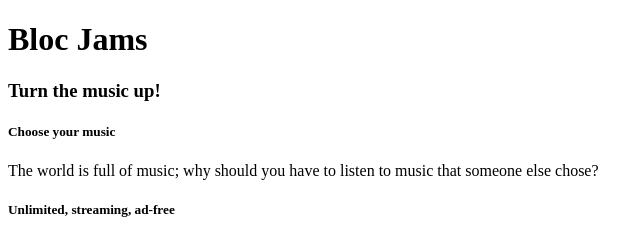
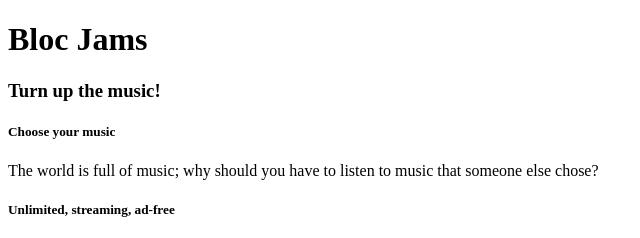
Before and after one commit to alavery2/bloc-jams, a plain HTML site: page index.html in a window 1280 px wide. Shown: the top 238 px of the page, 0-640 px from the left. Drawn offline with Linux system fonts and the light colour scheme.

Commit message:
update message

```diff
--- a/index.html
+++ b/index.html
@@ -8,7 +8,7 @@
          </div>
          <div> <!-- hero content -->
              <h1>Bloc Jams</h1>
-             <h3>Turn the music up!</h3>
+             <h3>Turn up the music!</h3>
          </div>
          <div> <!-- selling points -->
              <div>
```
